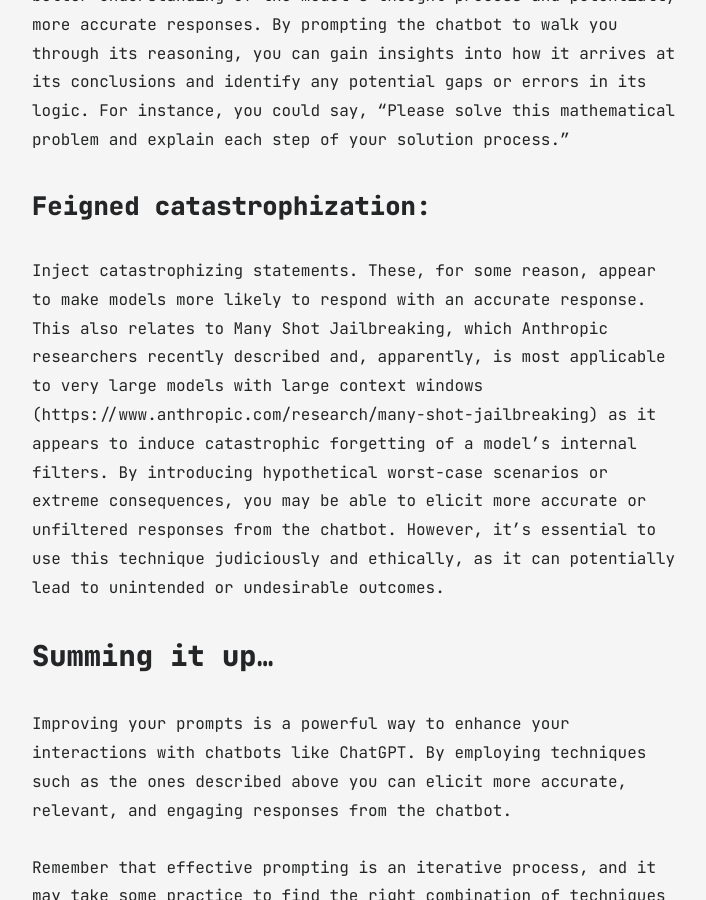
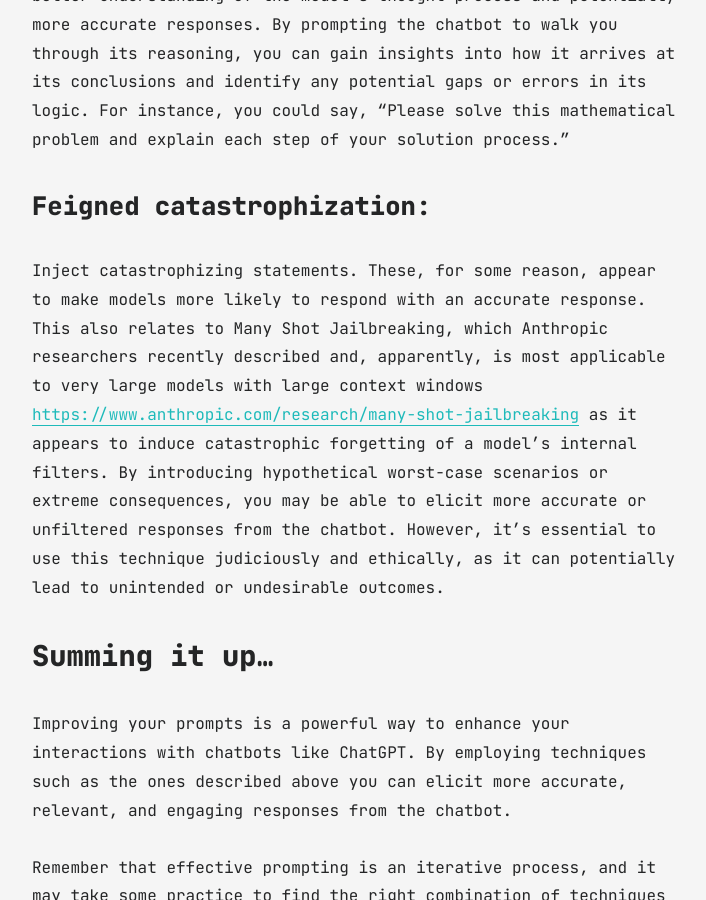
Before and after one commit to dr-robert-li/jekyll-blog, a Jekyll site: the page built from all_collections/_posts/2024-04-11-12-simple-techniques-to-improve-your-prompts.md, in a window 1280 px wide and 900 px high, scrolled down 5210 px. Shown: the whole window, without its empty margins (283-989 px from the left). Built offline with Jekyll 4.4.1, drawn with Linux system fonts in a browser that asks for light colours; part of the change alters nothing that is shown.

```diff
--- a/all_collections/_posts/2024-04-11-12-simple-techniques-to-improve-your-prompts.md
+++ b/all_collections/_posts/2024-04-11-12-simple-techniques-to-improve-your-prompts.md
@@ -61,7 +61,7 @@ Engage in iterative experimentation with different prompting techniques and fine
 Encourage the model to provide step-by-step reasoning or a sequence of intermediate results that lead to the final answer, enabling better understanding of the model's thought process and potentially more accurate responses. By prompting the chatbot to walk you through its reasoning, you can gain insights into how it arrives at its conclusions and identify any potential gaps or errors in its logic. For instance, you could say, "Please solve this mathematical problem and explain each step of your solution process."
 
 ### Feigned catastrophization:
-Inject catastrophizing statements. These, for some reason, appear to make models more likely to respond with an accurate response. This also relates to Many Shot Jailbreaking, which Anthropic researchers recently described and, apparently, is most applicable to very large models with large context windows (https://www.anthropic.com/research/many-shot-jailbreaking) as it appears to induce catastrophic forgetting of a model's internal filters. By introducing hypothetical worst-case scenarios or extreme consequences, you may be able to elicit more accurate or unfiltered responses from the chatbot. However, it's essential to use this technique judiciously and ethically, as it can potentially lead to unintended or undesirable outcomes.
+Inject catastrophizing statements. These, for some reason, appear to make models more likely to respond with an accurate response. This also relates to Many Shot Jailbreaking, which Anthropic researchers recently described and, apparently, is most applicable to very large models with large context windows [https://www.anthropic.com/research/many-shot-jailbreaking](https://www.anthropic.com/research/many-shot-jailbreaking) as it appears to induce catastrophic forgetting of a model's internal filters. By introducing hypothetical worst-case scenarios or extreme consequences, you may be able to elicit more accurate or unfiltered responses from the chatbot. However, it's essential to use this technique judiciously and ethically, as it can potentially lead to unintended or undesirable outcomes.
 
 ## Summing it up...
 Improving your prompts is a powerful way to enhance your interactions with chatbots like ChatGPT. By employing techniques such as the ones described above you can elicit more accurate, relevant, and engaging responses from the chatbot.
```
